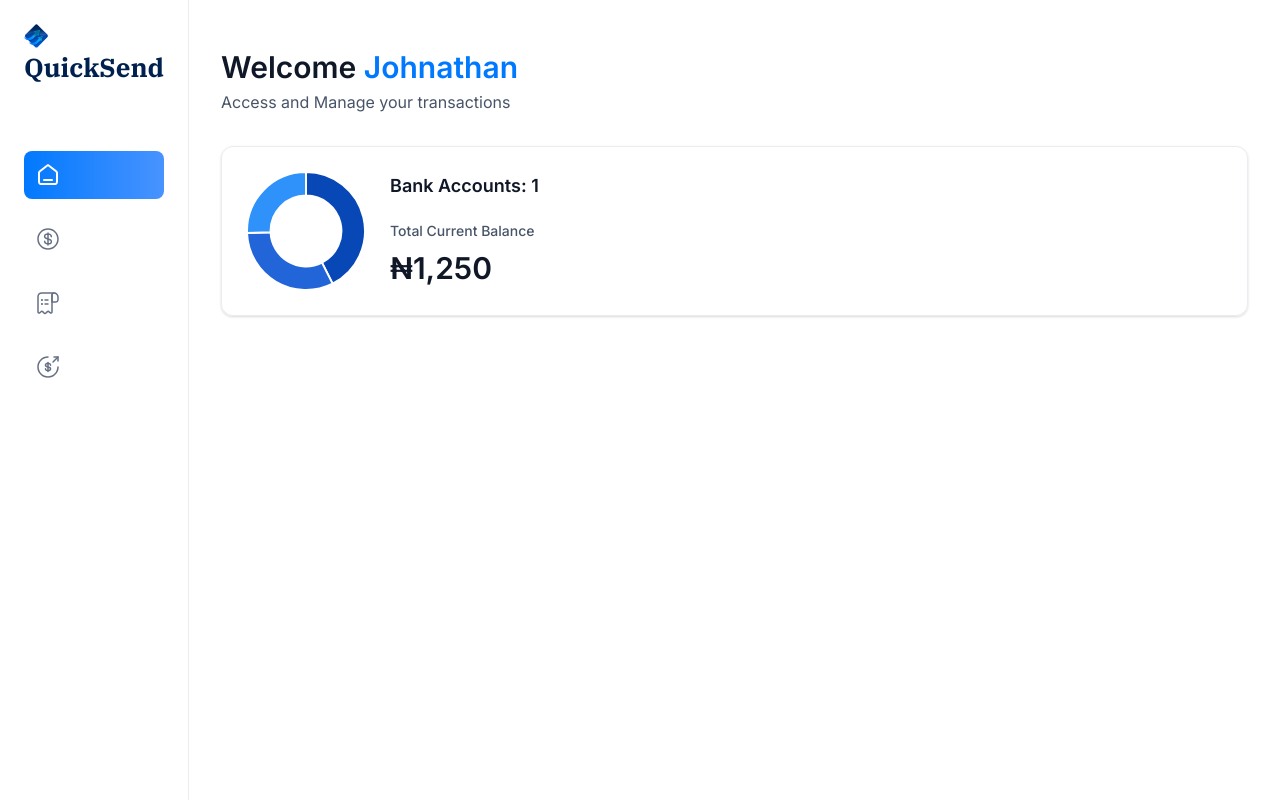
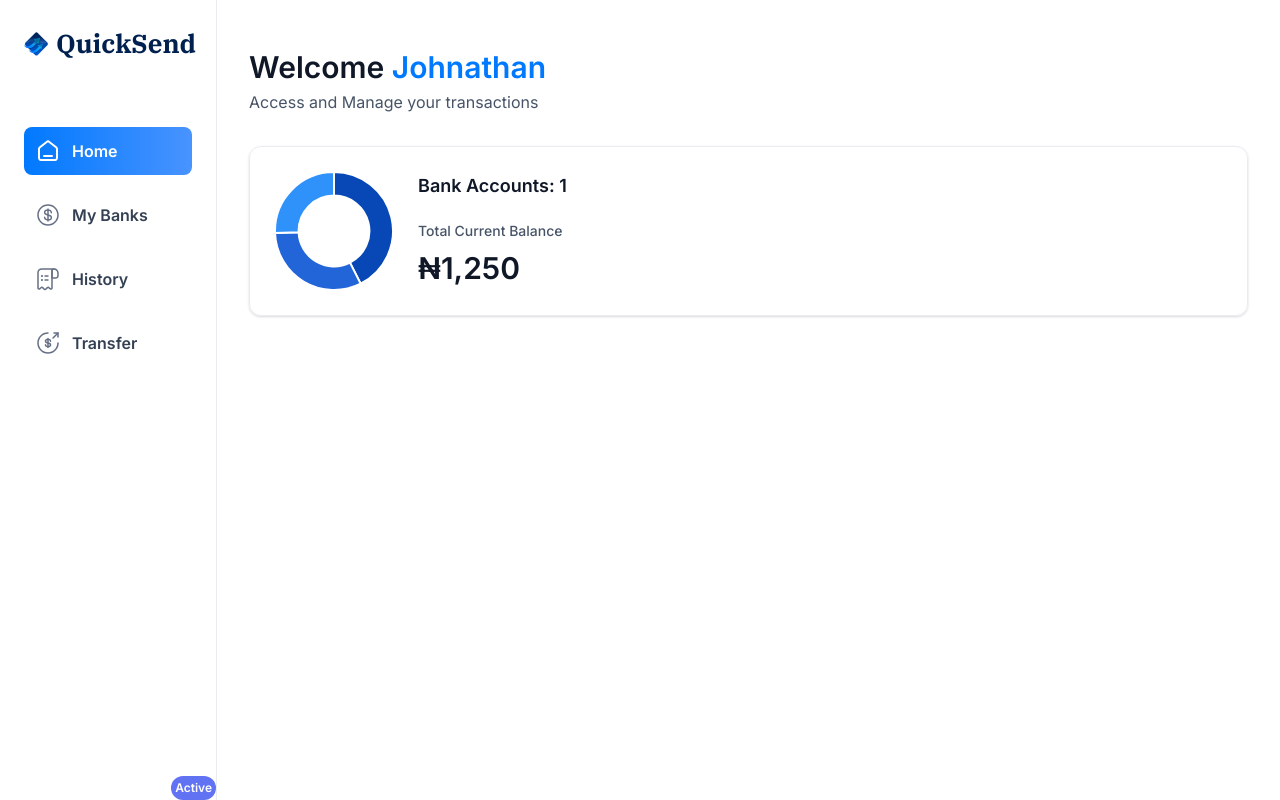
Before and after one commit to Ghostsmaw/quick_send, a Next.js app: page / in a window 1280 px wide. Built offline with nearby package versions, Linux system fonts and the light colour scheme.

Commit message:
Review commit

```diff
--- a/components/Sidebar.tsx
+++ b/components/Sidebar.tsx
@@ -11,7 +11,7 @@ const Sidebar = ({ user }: SiderbarProps) => {
   return (
     <section className="sidebar">
       <nav className="flex flex-col gap-4">
-        <Link href="/" className="mb-12 cursor-pointer items-center gap-2">
+        <Link href="/" className="mb-12 flex cursor-pointer items-center gap-2 pr-5">
           <Image
             src="/icons/logo.svg"
             width={34}
@@ -39,6 +39,14 @@ const Sidebar = ({ user }: SiderbarProps) => {
                   className={cn({ "brightness-[3] invert-0": isActive })}
                 />
               </div>
+              <p className={cn('sidebar-label', {'!text-white': isActive})}>
+                {item.label}
+                {isActive && (
+                  <span className="absolute bottom-0 right-0 ml-2 text-xs text-white bg-indigo-500 p-1 rounded-full">
+                    Active
+                  </span>
+                )}
+              </p>
             </Link>
           );
         })}
--- a/constants/index.ts
+++ b/constants/index.ts
@@ -12,12 +12,12 @@ export const sidebarLinks = [
   {
     imgURL: "/icons/transaction.svg",
     route: "/transaction-history",
-    label: "Transaction History",
+    label: "History",
   },
   {
     imgURL: "/icons/money-send.svg",
     route: "/payment-transfer",
-    label: "Transfer Funds",
+    label: "Transfer",
   },
 ];
 
```
